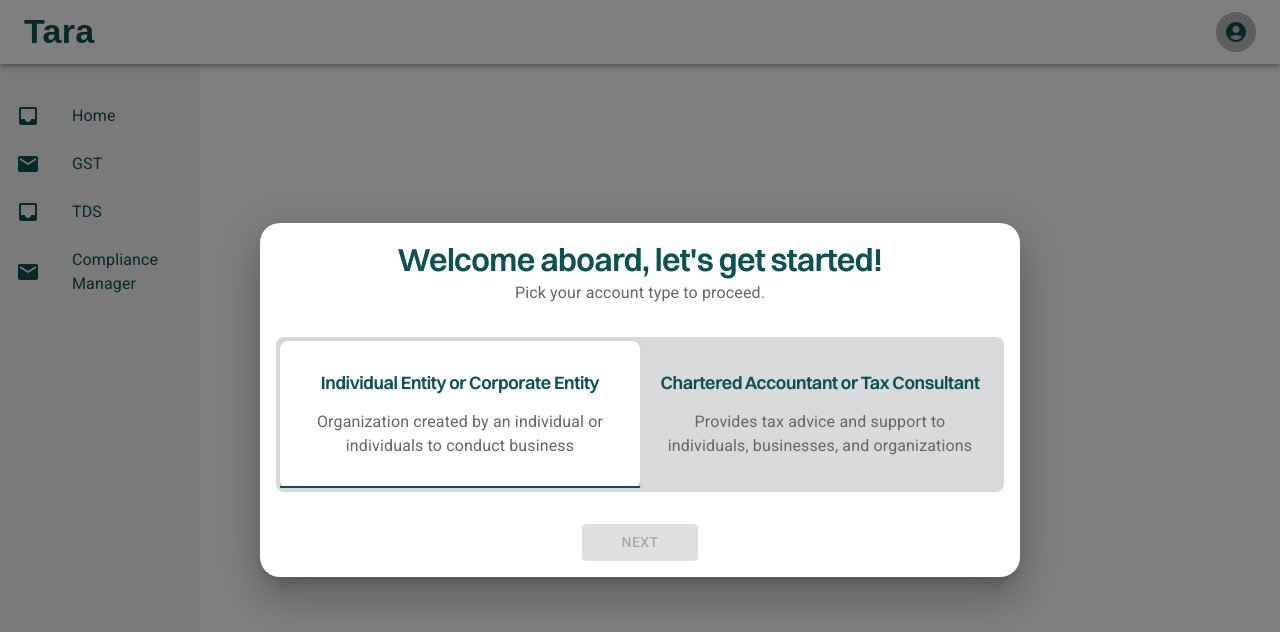
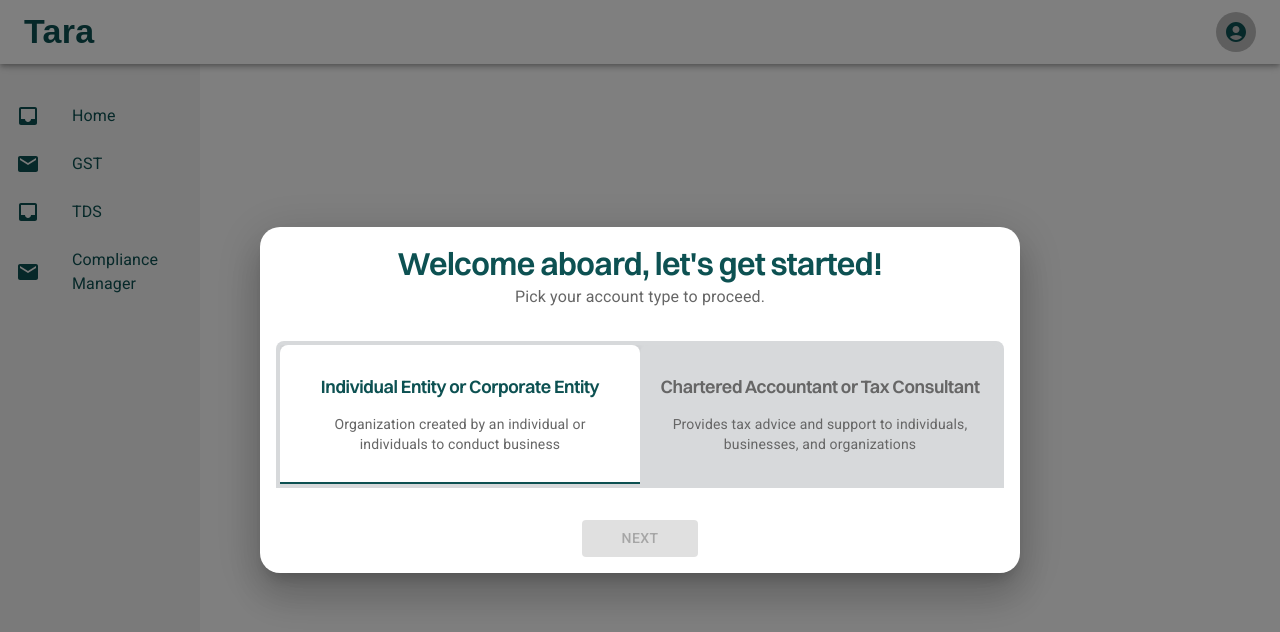
Before and after one commit to sadanand2024/website-frontend, a Next.js app: page /tara/registrationtype/selection in a window 1280 px wide. Shown: the top 632 px of the page. Built offline with nearby package versions, Linux system fonts and the light colour scheme; a web font is replaced by a local one.

Commit message:
Login Page UI changes

```diff
--- a/app/tara/registrationtype/selection/page.js
+++ b/app/tara/registrationtype/selection/page.js
@@ -21,14 +21,16 @@ const MovingCardTabs = () => {
     }
   };
 
-  const getTabLabel = (label, desc) => {
+  const getTabLabel = (label, desc, flag) => {
     return (
       <>
-        <h6 style={{ margin: 0, textAlign: "center" }}>{label}</h6>
+        <h6 style={{ margin: 0, textAlign: "center", color: !flag && "#666" }}>
+          {label}
+        </h6>
         <Typography
-          variant="body1"
+          variant="body2"
           sx={{ mt: 2, textAlign: "center" }}
-          color="disabled"
+          color={"disabled"}
           id="dialog-description"
         >
           {desc}
@@ -36,6 +38,7 @@ const MovingCardTabs = () => {
       </>
     );
   };
+
   return (
     <Dialog
       open={dialogOpen}
@@ -52,6 +55,7 @@ const MovingCardTabs = () => {
       <h4 style={{ mb: 2, textAlign: "center" }}>
         Welcome aboard, let's get started!
       </h4>
+
       <Typography
         variant="body1"
         sx={{ mb: 4, textAlign: "center" }}
@@ -71,11 +75,16 @@ const MovingCardTabs = () => {
           p: 0.5,
           position: "relative",
           transition: "transform 0.6s ease-in-out",
-          // "& .MuiTabs-indicator": {
-          //   backgroundColor: "rgb(215 217 219)",
-          // },
+          "& .MuiTabs-indicator": {
+            // display: "none",
+            // backgroundColor: "rgb(215 217 219)",
+            // borderRadius: 2,
+            // borderBottomLeftRadius: "50px 20px",
+          },
           backgroundColor: "#d7d9db",
-          borderRadius: 2,
+          // borderRadius: 2,
+          borderTopLeftRadius: "8px",
+          borderTopRightRadius: "8px",
           display: "flex",
           flexWrap: "wrap", // Allow tabs to wrap when screen shrinks
           justifyContent: "center", // Center-align content
@@ -84,14 +93,17 @@ const MovingCardTabs = () => {
         <Tab
           label={getTabLabel(
             "Individual Entity or Corporate Entity",
-            "Organization created by an individual or individuals to conduct business"
+            "Organization created by an individual or individuals to conduct business",
+            selectedIndex === 0
           )}
           sx={{
             textTransform: "none",
             padding: "30px 20px", // Reduce padding for smaller screens
             minWidth: "150px", // Set a minimum width
             flex: "1 1 auto", // Flex-grow for responsiveness
-            borderRadius: 2,
+            // borderRadius: 2,
+            borderTopLeftRadius: "8px",
+            borderTopRightRadius: "8px",
             boxShadow:
               selectedIndex === 0 ? "0 4px 10px rgba(0, 0, 0, 0.2)" : "none",
             backgroundColor: selectedIndex === 0 ? "white" : "#d7d9db",
@@ -104,14 +116,17 @@ const MovingCardTabs = () => {
         <Tab
           label={getTabLabel(
             "Chartered Accountant or Tax Consultant",
-            "Provides tax advice and support to individuals, businesses, and organizations"
+            "Provides tax advice and support to individuals, businesses, and organizations",
+            selectedIndex === 1
           )}
           sx={{
             textTransform: "none",
             padding: "30px 20px", // Reduce padding for smaller screens
             minWidth: "150px", // Set a minimum width
             flex: "1 1 auto", // Flex-grow for responsiveness
-            borderRadius: 2,
+            // borderRadius: 2,
+            borderTopLeftRadius: "8px",
+            borderTopRightRadius: "8px",
             boxShadow:
               selectedIndex === 1 ? "0 4px 10px rgba(0, 0, 0, 0.2)" : "none",
             backgroundColor: selectedIndex === 1 ? "white" : "#d7d9db",
--- a/public/css/style.css
+++ b/public/css/style.css
@@ -49,13 +49,31 @@ p.s. I am available for Freelance hire (UI design, web development). email: mill
 main
 
 ------------------------------------------- */
+
+/* For webkit browsers (Chrome, Safari, Edge) */
+::-webkit-scrollbar {
+  width: 6px; /* Set the width of the scrollbar */
+  /* height:  80%; */
+  display: none;
+}
+
+::-webkit-scrollbar-thumb {
+  background-color: darkgrey; /* Customize the color of the scrollbar thumb */
+  border-radius: 18px; /* Optional: make the scrollbar thumb rounded */
+}
+
+::-webkit-scrollbar-track {
+  background: #f1f1f1; /* Optional: customize the scrollbar track */
+}
+
+
 html,
 body {
   padding: 0;
   margin: 0;
   /* font-family: "Switzer-Variable"; */
   /* font-size: 18px; */
-  font-weight: 400;
+  /* font-weight: 400; */
   line-height: 1.6;
   -webkit-font-smoothing: antialiased;
   -webkit-text-size-adjust: 100%;
@@ -2822,8 +2840,15 @@ footer.mil-footer-dark-2 .mil-footer-bottom {
 .show-more:hover {
   background-color: #0056b3;
 }
+
 .logoLeft {
   position: absolute;
   top: 20px;
   left: 20px;
 }
+
+.logoRight {
+  position: absolute;
+  top: 20px;
+  right: 20px;
+}
```
Also changed, not shown: app/api/auth/login/route.js (+5 -5 lines), app/login/page.js (+7 -6 lines).
